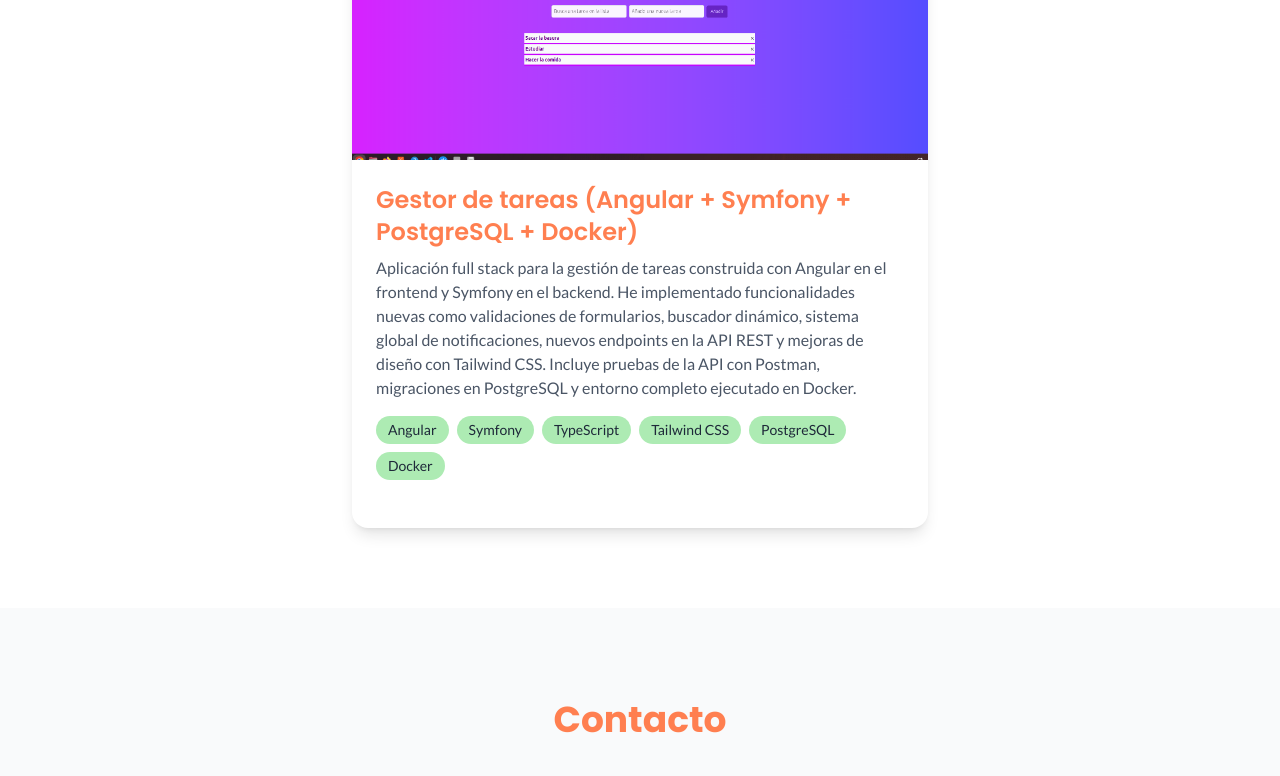
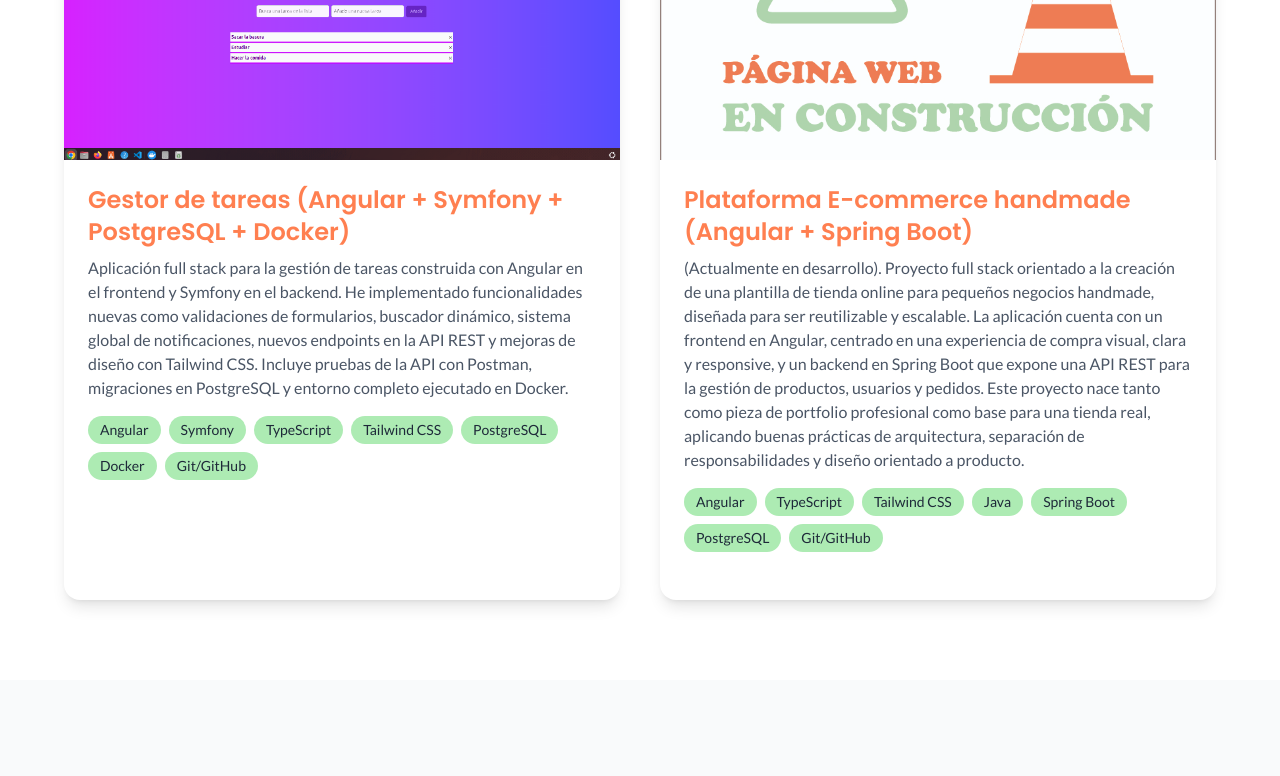
Before and after one commit to manuela217/portfolio-personal-react, a React (Vite) app: page / in a window 1280 px wide. Shown: the part 3388-4164 px from the top of the page. Built offline with nearby package versions, Linux system fonts and the light colour scheme.

Commit message:
Added new project

```diff
--- a/src/components/Projects.jsx
+++ b/src/components/Projects.jsx
@@ -2,6 +2,7 @@ import { motion } from 'framer-motion';
 import fotoPortfolioReact from '../assets/img/proyectoPortfolioReact.png';
 import fotoPortfolio from '../assets/img/proyectoPortfolio.png';
 import fotoGestorTareas from '../assets/img/proyectoGestorTareas.png';
+import fotoECommerce from '../assets/img/proyectoECommerce.jpg';
 
 export default function Proyects () {
   return (
@@ -32,6 +33,7 @@ export default function Proyects () {
               <span className="bg-[#adebb3] text-gray-800 text-sm px-3 py-1 rounded-full"> Framer Motion </span>
               <span className="bg-[#adebb3] text-gray-800 text-sm px-3 py-1 rounded-full"> Font Awesome </span>
               <span className="bg-[#adebb3] text-gray-800 text-sm px-3 py-1 rounded-full"> Adobe Illustrator (branding) </span>
+              <span className="bg-[#adebb3] text-gray-800 text-sm px-3 py-1 rounded-full"> Git/GitHub </span>
             </div>
             <div className="flex gap-4 mt-6">
               <a
@@ -67,6 +69,7 @@ export default function Proyects () {
               <span className="bg-[#adebb3] text-gray-800 text-sm px-3 py-1 rounded-full"> CSS </span>
               <span className="bg-[#adebb3] text-gray-800 text-sm px-3 py-1 rounded-full"> JavaScript </span>
               <span className="bg-[#adebb3] text-gray-800 text-sm px-3 py-1 rounded-full"> Adobe Illustrator (branding) </span>
+              <span className="bg-[#adebb3] text-gray-800 text-sm px-3 py-1 rounded-full"> Git/GitHub </span>
             </div>
             <div className="flex gap-4 mt-6">
               <a
@@ -85,7 +88,7 @@ export default function Proyects () {
         </motion.div>
 
         <motion.div
-          className="bg-white rounded-2xl shadow-lg overflow-hidden hover:shadow-2xl transition-shadow duration-300 md:col-span-2 mx-auto max-w-xl"
+          className="bg-white rounded-2xl shadow-lg overflow-hidden hover:shadow-2xl transition-shadow duration-300"
           whileHover={{ scale: 1.02 }}
         >
           <img src={fotoGestorTareas} alt="Proyecto personal full stack" className="w-full h-[300px] object-cover" />
@@ -104,21 +107,37 @@ export default function Proyects () {
               <span className="bg-[#adebb3] text-gray-800 text-sm px-3 py-1 rounded-full"> Tailwind CSS </span>
               <span className="bg-[#adebb3] text-gray-800 text-sm px-3 py-1 rounded-full"> PostgreSQL </span>
               <span className="bg-[#adebb3] text-gray-800 text-sm px-3 py-1 rounded-full"> Docker </span>
+              <span className="bg-[#adebb3] text-gray-800 text-sm px-3 py-1 rounded-full"> Git/GitHub </span>
             </div>
             <div className="flex gap-4 mt-6">
-              {/*
-              <a
-                href="#"
-                target="_blank"
-                className="bg-[#FF7F50] text-white px-8 py-3 mt-10 mb-10 rounded-full font-medium transition duration-300 ease-in-out hover:-translate-y-1 hover:scale-105" >
-                Ver código
-              </a>
-              <a
-                href="#"
-                className="bg-white border-2 border-[#FF7F50] text-[#FF7F50] px-8 py-3 mt-10 mb-10 rounded-full font-medium transition duration-300 ease-in-out hover:-translate-y-1 hover:scale-105" >
-                Ver demo
-              </a>
-              */}
+            </div>
+          </div>
+        </motion.div>
+
+        <motion.div
+          className="bg-white rounded-2xl shadow-lg overflow-hidden hover:shadow-2xl transition-shadow duration-300"
+          whileHover={{ scale: 1.02 }}
+        >
+          <img src={fotoECommerce} alt="Proyecto personal full stack" className="w-full h-[300px] object-cover" />
+          <div className="p-6 text-left">
+            <h3 className="font-poppins text-2xl font-semibold text-[#FF7F50]"> Plataforma E-commerce handmade (Angular + Spring Boot) </h3>
+            <p className="text-gray-600 mt-2">
+              (Actualmente en desarrollo). Proyecto full stack orientado a la creación de una plantilla de tienda online para pequeños negocios handmade,
+              diseñada para ser reutilizable y escalable. La aplicación cuenta con un frontend en Angular, centrado en una experiencia
+              de compra visual, clara y responsive, y un backend en Spring Boot que expone una API REST para la gestión de productos,
+              usuarios y pedidos. Este proyecto nace tanto como pieza de portfolio profesional como base para una tienda real, aplicando
+              buenas prácticas de arquitectura, separación de responsabilidades y diseño orientado a producto.
+            </p>
+            <div className="flex flex-wrap gap-2 mt-4">
+              <span className="bg-[#adebb3] text-gray-800 text-sm px-3 py-1 rounded-full"> Angular </span>
+              <span className="bg-[#adebb3] text-gray-800 text-sm px-3 py-1 rounded-full"> TypeScript </span>
+              <span className="bg-[#adebb3] text-gray-800 text-sm px-3 py-1 rounded-full"> Tailwind CSS </span>
+              <span className="bg-[#adebb3] text-gray-800 text-sm px-3 py-1 rounded-full"> Java </span>
+              <span className="bg-[#adebb3] text-gray-800 text-sm px-3 py-1 rounded-full"> Spring Boot </span>
+              <span className="bg-[#adebb3] text-gray-800 text-sm px-3 py-1 rounded-full"> PostgreSQL </span>
+              <span className="bg-[#adebb3] text-gray-800 text-sm px-3 py-1 rounded-full"> Git/GitHub </span>
+            </div>
+            <div className="flex gap-4 mt-6">
             </div>
           </div>
         </motion.div>
```
Also changed, not shown: src/assets/img/proyectoECommerce.jpg (added).
